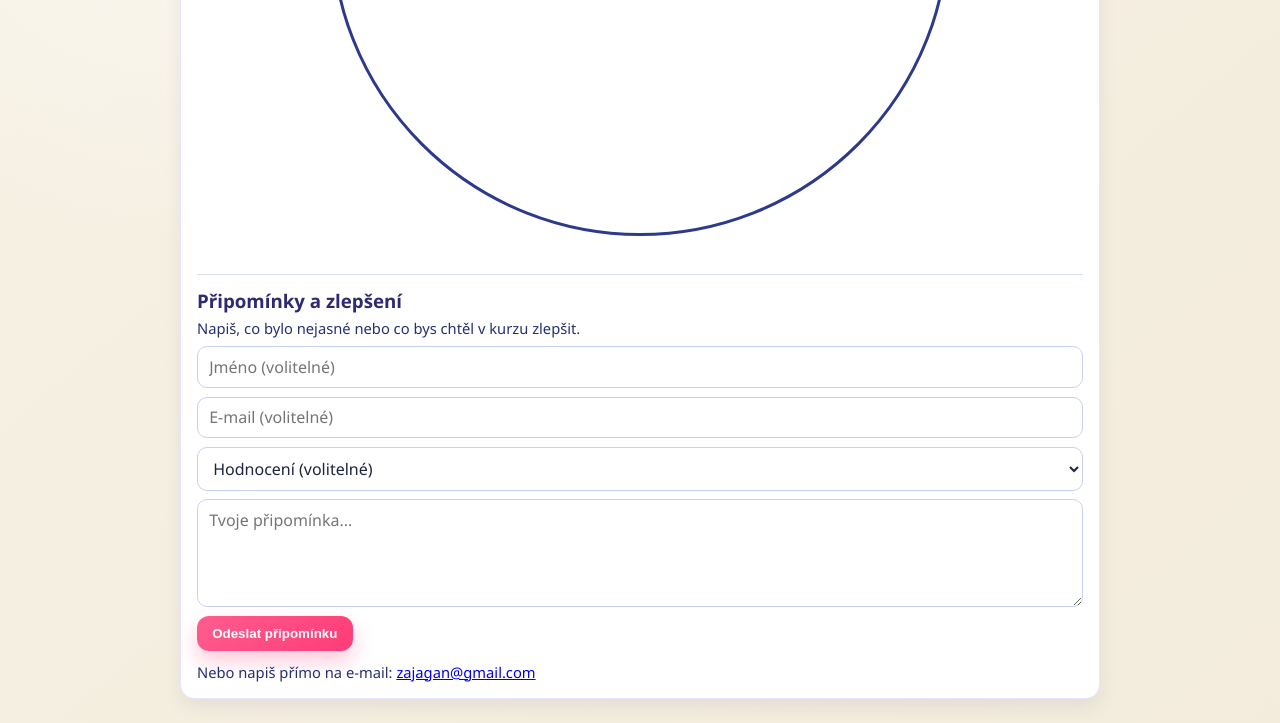
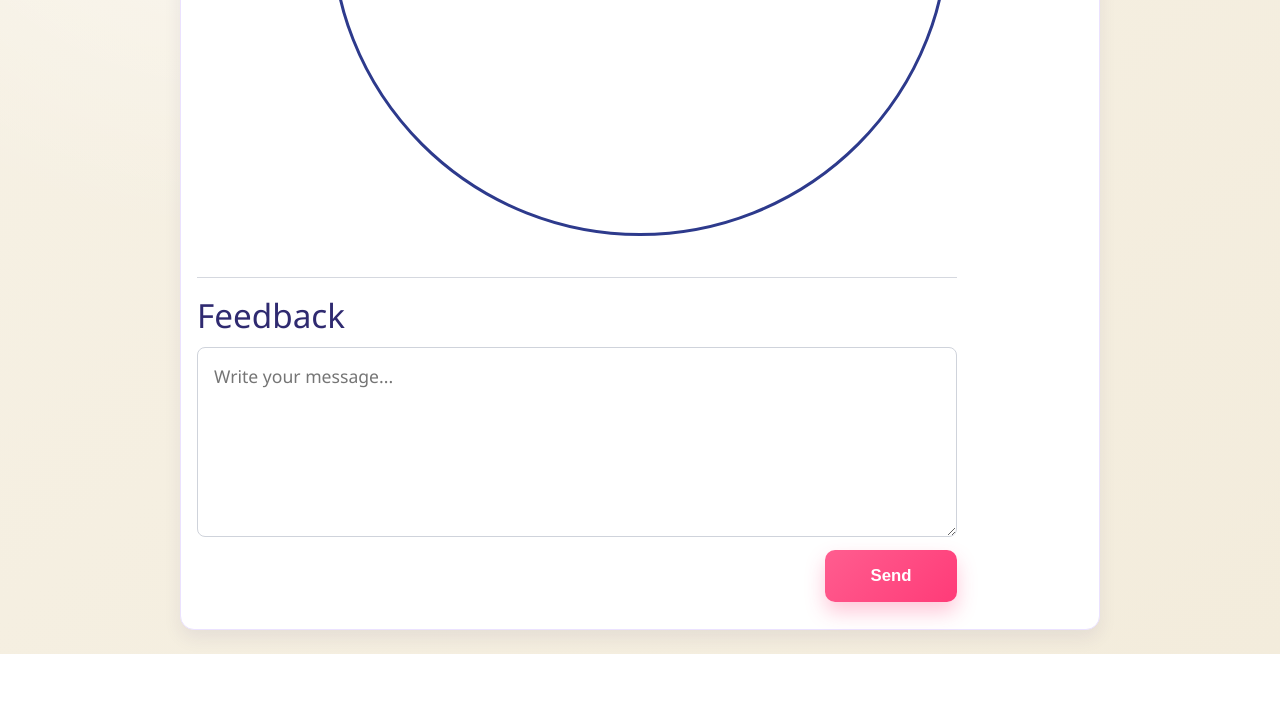
Before and after one commit to zayagan/hudebni-online-kurz, a website: page index.html in a window 1280 px wide. Shown: the part 497-1220 px from the top of the page. After the commit the page ends 1151 px from the top, so only its background shows below. Drawn offline with Linux system fonts and the light colour scheme.

Commit message:
Simplify feedback UI to minimal message + send

```diff
--- a/app.js
+++ b/app.js
@@ -1188,11 +1188,7 @@ function wireFeedbackForm() {
 
   form.addEventListener("submit", async (event) => {
     event.preventDefault();
-    const name = String(document.getElementById("feedbackName")?.value || "").trim();
-    const email = String(document.getElementById("feedbackEmail")?.value || "").trim();
     const message = String(document.getElementById("feedbackMessage")?.value || "").trim();
-    const scoreRaw = String(document.getElementById("feedbackScore")?.value || "").trim();
-    const score = scoreRaw ? Number(scoreRaw) : null;
 
     if (!message) {
       statusEl.textContent = "Napiš prosím připomínku.";
@@ -1209,10 +1205,7 @@ function wireFeedbackForm() {
         method: "POST",
         headers: { "Content-Type": "application/json" },
         body: JSON.stringify({
-          name,
-          email,
           message,
-          score,
           page: window.location.pathname || "/",
         }),
       });
--- a/i18n.js
+++ b/i18n.js
@@ -18,13 +18,13 @@
       topic_chords: "Akordy",
       keyboard_demo: "Klaviatura",
       keyboard_hint: "Klikni na klávesu a uslyšíš tón.",
-      feedback_title: "Připomínky a zlepšení",
+      feedback_title: "Feedback",
       feedback_hint: "Napiš, co bylo nejasné nebo co bys chtěl v kurzu zlepšit.",
-      feedback_send: "Odeslat připomínku",
+      feedback_send: "Send",
       feedback_mail_hint: "Nebo napiš přímo na e-mail:",
       feedback_name_ph: "Jméno (volitelné)",
       feedback_email_ph: "E-mail (volitelné)",
-      feedback_msg_ph: "Tvoje připomínka...",
+      feedback_msg_ph: "Write your message...",
       back: "Zpět",
       basic_definition: "Základní definice",
       scale_definition:
@@ -49,13 +49,13 @@
       topic_chords: "Chords",
       keyboard_demo: "Keyboard",
       keyboard_hint: "Click a key to hear the tone.",
-      feedback_title: "Feedback and improvements",
+      feedback_title: "Feedback",
       feedback_hint: "Write what was unclear or what you would improve in the course.",
-      feedback_send: "Send feedback",
+      feedback_send: "Send",
       feedback_mail_hint: "Or send directly by e-mail:",
       feedback_name_ph: "Name (optional)",
       feedback_email_ph: "E-mail (optional)",
-      feedback_msg_ph: "Your feedback...",
+      feedback_msg_ph: "Write your message...",
       back: "Back",
       basic_definition: "Basic definition",
       scale_definition:
--- a/index.html
+++ b/index.html
@@ -77,29 +77,14 @@
         </section>
 
         <section id="feedbackPanel" class="preview-feedback-panel">
-          <h3 data-i18n="feedback_title">Připomínky a zlepšení</h3>
-          <p class="hint" data-i18n="feedback_hint">Napiš, co bylo nejasné nebo co bys chtěl v kurzu zlepšit.</p>
+          <h3 data-i18n="feedback_title">Feedback</h3>
           <form id="feedbackForm" class="feedback-form">
-            <input id="feedbackName" type="text" placeholder="Jméno (volitelné)" data-i18n-placeholder="feedback_name_ph" />
-            <input id="feedbackEmail" type="email" placeholder="E-mail (volitelné)" data-i18n-placeholder="feedback_email_ph" />
-            <select id="feedbackScore">
-              <option value="">Hodnocení (volitelné)</option>
-              <option value="5">5 - Výborné</option>
-              <option value="4">4 - Dobré</option>
-              <option value="3">3 - OK</option>
-              <option value="2">2 - Slabší</option>
-              <option value="1">1 - Nevyhovující</option>
-            </select>
-            <textarea id="feedbackMessage" rows="4" placeholder="Tvoje připomínka..." data-i18n-placeholder="feedback_msg_ph" required></textarea>
-            <div class="quiz-actions">
-              <button id="feedbackSubmitBtn" class="btn" type="submit" data-i18n="feedback_send">Odeslat připomínku</button>
+            <textarea id="feedbackMessage" rows="6" placeholder="Write your message..." data-i18n-placeholder="feedback_msg_ph" required></textarea>
+            <div class="feedback-actions">
+              <button id="feedbackSubmitBtn" class="btn" type="submit" data-i18n="feedback_send">Send</button>
             </div>
           </form>
           <p id="feedbackStatus" class="feedback"></p>
-          <p class="hint">
-            <span data-i18n="feedback_mail_hint">Nebo napiš přímo na e-mail:</span>
-            <a href="mailto:zajagan@gmail.com">zajagan@gmail.com</a>
-          </p>
         </section>
       </article>
     </section>
--- a/styles.css
+++ b/styles.css
@@ -443,36 +443,53 @@ body.frontend-preview .top-tab:hover {
 }
 
 .preview-feedback-panel {
-  margin-top: 1rem;
-  padding-top: 0.8rem;
-  border-top: 1px solid #d9defa;
+  margin-top: 1.2rem;
+  padding-top: 0.9rem;
+  border-top: 1px solid #d5d8df;
+  max-width: 760px;
 }
 
 .preview-feedback-panel h3 {
-  margin: 0 0 0.35rem;
-  color: #25306f;
+  margin: 0 0 0.55rem;
+  color: #2c2f36;
+  font-size: clamp(1.7rem, 2.6vw, 2.2rem);
+  font-weight: 500;
 }
 
 .feedback-form {
   display: grid;
-  gap: 0.55rem;
-  margin-top: 0.5rem;
+  gap: 0.8rem;
+  margin-top: 0.2rem;
 }
 
 .feedback-form input,
 .feedback-form select,
 .feedback-form textarea {
   width: 100%;
-  border: 1px solid #c9d1f2;
-  border-radius: 10px;
-  padding: 0.55rem 0.7rem;
+  border: 1px solid #cfd3db;
+  border-radius: 8px;
+  padding: 1rem 1rem;
   font: inherit;
-  color: var(--text);
-  background: #fff;
+  color: #2f343d;
+  background: #ffffff;
 }
 
 .feedback-form textarea {
   resize: vertical;
+  min-height: 190px;
+  font-size: 1.1rem;
+}
+
+.feedback-actions {
+  display: flex;
+  justify-content: flex-end;
+}
+
+.feedback-actions .btn {
+  min-width: 132px;
+  min-height: 52px;
+  border-radius: 10px;
+  font-size: 1.05rem;
 }
 
 .label-top {
```
